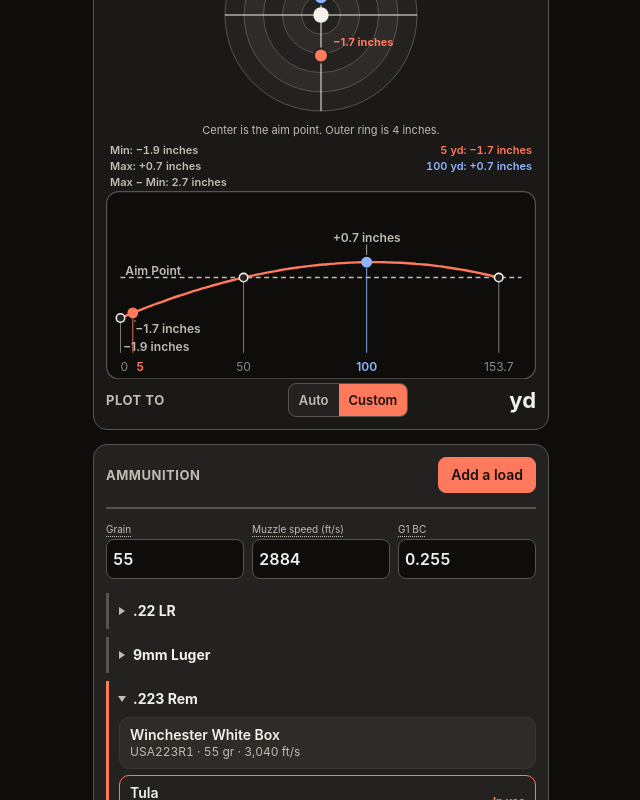
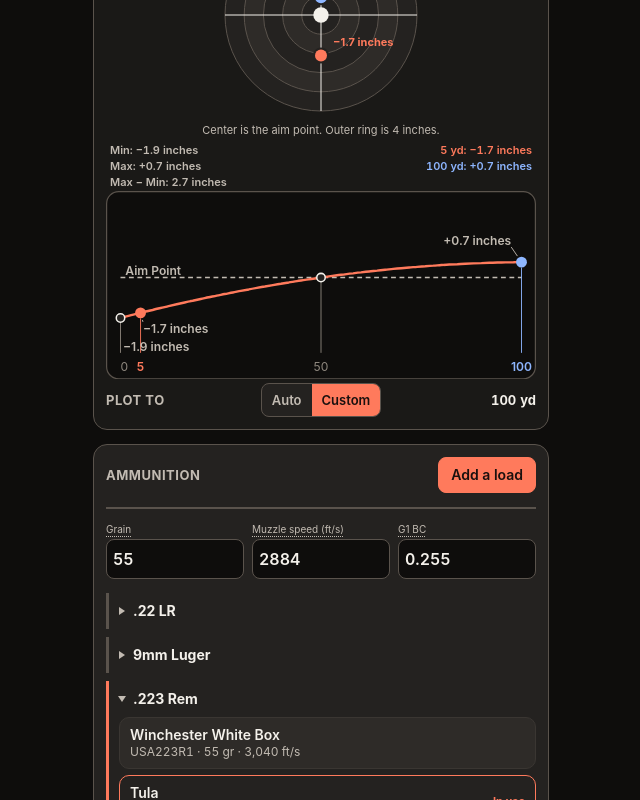
Before and after one commit to regenerous/poicalc, a plain HTML site: page index.html in a window 1280 px wide. Both pictures are taken after a click on the radio button "Custom". Shown: the part 650-1450 px from the top of the page, without its empty margins (319-959 px from the left). Drawn offline with Linux system fonts and the light colour scheme.

Commit message:
Start custom plot range at 100 yards and keep the toggle centered, version 0.19.5.
Co-authored-by: regenerous <regenerous@users.noreply.github.com>

```diff
--- a/index.html
+++ b/index.html
@@ -179,7 +179,6 @@
         </div>
         <div class="plot-scale">
           <h2>Plot to</h2>
-          <div class="plot-scale-controls">
           <div class="units" role="radiogroup" aria-label="Plot distance">
             <button type="button" id="plot-auto" role="radio" aria-checked="true">Auto</button>
             <button type="button" id="plot-custom" role="radio" aria-checked="false">Custom</button>
@@ -188,7 +187,6 @@
             <input id="plot-max" inputmode="decimal" autocomplete="off" aria-label="Maximum plot distance">
             <span id="plot-unit"></span>
           </label>
-          </div>
         </div>
       </section>
 
--- a/js/app.js
+++ b/js/app.js
@@ -27,7 +27,7 @@ const DEFAULTS = {
   closeYd: 5,
   farYd: 100,
   plotCustom: false,
-  plotMaxYd: null,
+  plotMaxYd: 100,
 };
 
 let state = loadState();
@@ -99,12 +99,13 @@ function sanitize(data) {
   }
   next.closeYd = close;
   next.farYd = far;
-  next.plotMaxYd =
+  const savedPlotMax =
     data.plotMaxYd == null || data.plotMaxYd === ""
       ? null
       : clampNum(data.plotMaxYd, 5, MAX_YD, null);
   if (data.plotCustom === true || data.plotCustom === false) next.plotCustom = data.plotCustom;
-  else next.plotCustom = next.plotMaxYd != null;
+  else next.plotCustom = savedPlotMax != null;
+  next.plotMaxYd = savedPlotMax == null ? 100 : savedPlotMax;
   next.weightGr = clampNum(data.weightGr, 15, 500, DEFAULTS.weightGr);
   next.bc = data.bc == null || data.bc === "" ? null : clampNum(data.bc, 0.05, 1.5, null);
   if (typeof data.caliber === "string" && data.caliber.trim()) next.caliber = data.caliber.slice(0, 40);
@@ -1584,6 +1585,7 @@ function wire() {
   $("plot-custom").addEventListener("click", () => {
     if (state.plotCustom) return;
     state.plotCustom = true;
+    if (state.plotMaxYd == null) state.plotMaxYd = 100;
     save();
     render();
   });
--- a/js/version.js
+++ b/js/version.js
@@ -1,2 +1,2 @@
 /** The only copy of the app version. Bump it before any commit that changes behavior. */
-export const VERSION = "0.19.4";
+export const VERSION = "0.19.5";
--- a/styles.css
+++ b/styles.css
@@ -428,15 +428,14 @@ html.standalone .app {
 .chart-frame { padding: 0 12px; }
 
 .plot-scale {
-  display: flex;
+  display: grid;
+  grid-template-columns: minmax(0, 1fr) auto minmax(0, 1fr);
   align-items: center;
-  justify-content: space-between;
-  gap: 8px;
   padding: 4px 12px 2px;
 }
 
 .plot-scale h2 {
-  flex: 1 1 auto;
+  justify-self: start;
   min-width: 0;
   margin: 0;
   font-size: 13px;
@@ -447,22 +446,19 @@ html.standalone .app {
   color: var(--secondary);
 }
 
-.plot-scale-controls {
-  display: flex;
-  align-items: center;
-  gap: 8px;
-  flex: 0 0 auto;
-}
+.plot-scale > .units { justify-self: center; }
 
 .plot-max[hidden] { display: none; }
 
 .plot-max {
+  justify-self: end;
   display: flex;
   align-items: baseline;
   gap: 4px;
+  min-width: 0;
   color: var(--text);
-  font-size: 22px;
-  line-height: 26px;
+  font-size: 13px;
+  line-height: 16px;
   font-weight: 700;
   font-variant-numeric: tabular-nums;
 }
```
Lines whose indentation alone changed are shown as unchanged.
